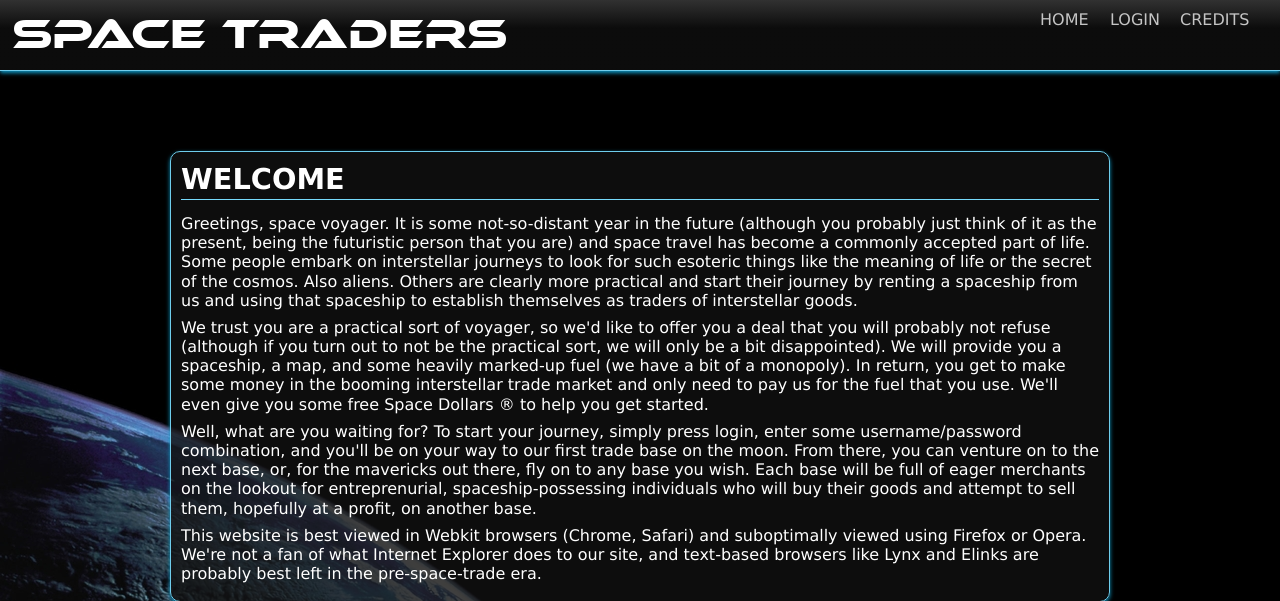
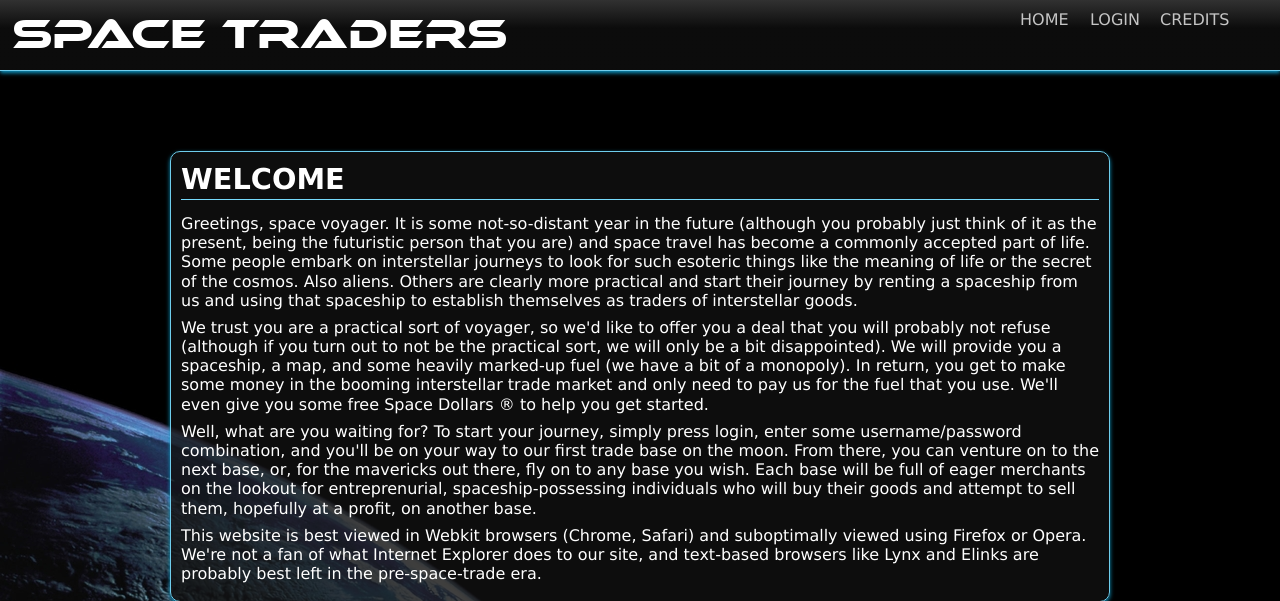
Before and after one commit to dellsystem/comp206, a PHP site: page /?mode=1 in a window 1280 px wide. Shown: the top 601 px of the page. Run offline with PHP 8.4, Linux system fonts and the light colour scheme.

Commit message:
Fixing clock and stuff in ie

```diff
--- a/includes/style.css
+++ b/includes/style.css
@@ -139,8 +139,8 @@ label {
     float: left;
 }
 #header nav {
-    margin-top: 10px
-    margin-right: 10px
+    margin-right: 10px;
+    width: 240px;
 }
 
 #menu ul {
@@ -154,6 +154,7 @@ label {
 }
 
 #clock {
+    clear: both;
     margin-left: -50px;
 }
 
--- a/index.php
+++ b/index.php
@@ -67,7 +67,8 @@ if ( !isset($title) ) {
                 <li><a href="index.php?mode=login">Login</a></li>
                 <li><a href="index.php?mode=credits" target="_blank"><!-- not exactly good practice but WHATEVER don't judge me -->Credits</a></li>
             </ul>
-                <div id="clock"><applet code="dclock.class" Width=300 Height=30>
+            <div id="clock">
+              <applet code="dclock.class" Width=300 Height=30>
                 <param name=bgcolor value="000000">
                 <param name=seconds value="yes">
                 <param name=24hour value="yes">
```
Lines whose indentation alone changed are shown as unchanged.
